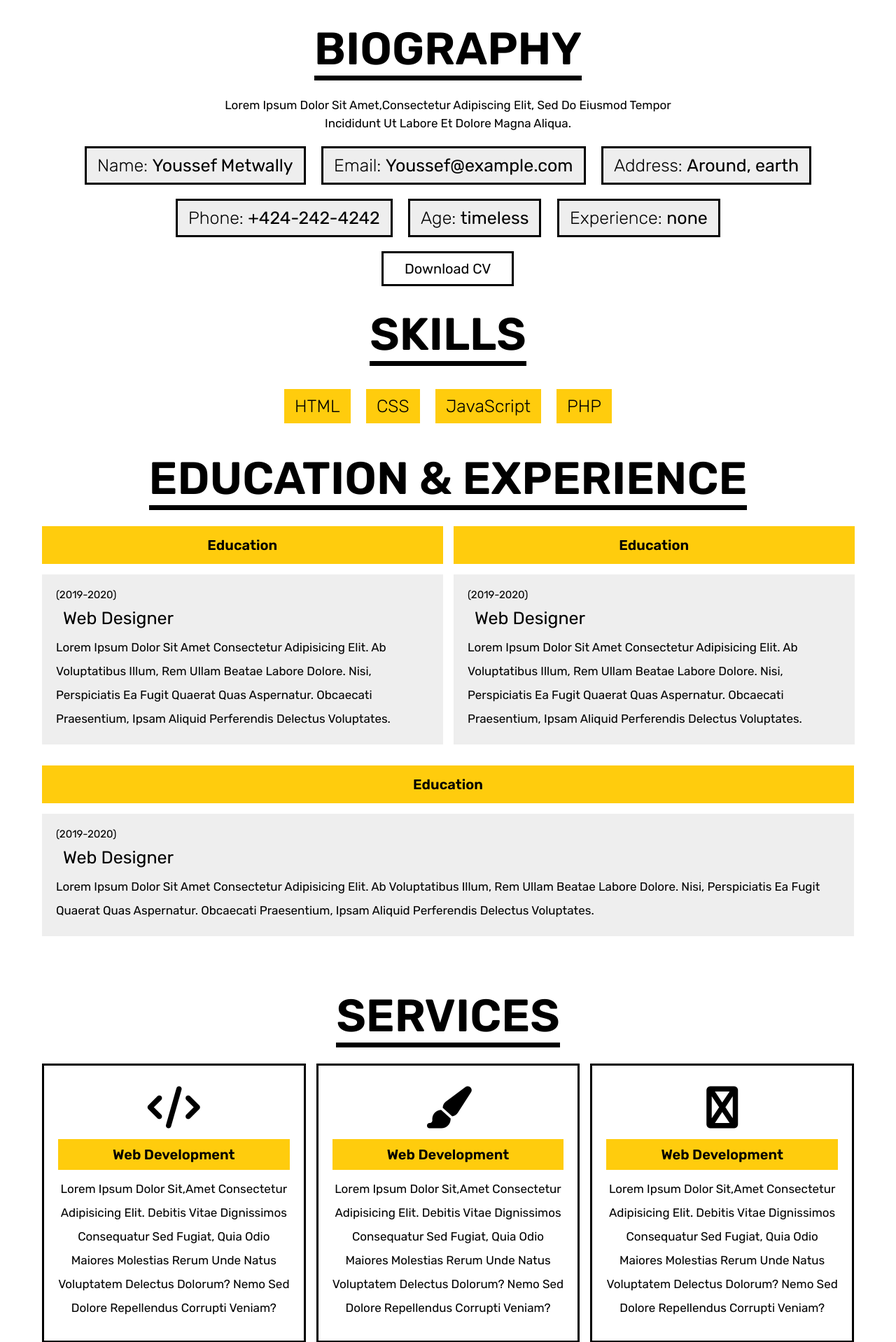
After one commit to youssef4140/PHP-MVC-Framework, a PHP site: page / in a window 1280 px wide. The commit adds this page. Shown: the part 712-2630 px from the top of the page at 70% size. Run offline with PHP 8.4, Linux system fonts and the light colour scheme.

Commit message:
finished public

```diff
--- /dev/null
+++ b/public/index.php
@@ -0,0 +1,164 @@
+<!DOCTYPE html>
+<html lang="en">
+
+<head>
+    <meta charset="UTF-8">
+    <meta name="viewport" content="width=device-width, initial-scale=1.0">
+    <title>Youssef's Portfolio</title>
+    <link rel="stylesheet" href="https://cdnjs.cloudflare.com/ajax/libs/font-awesome/6.4.2/css/all.min.css" integrity="sha512-z3gLpd7yknf1YoNbCzqRKc4qyor8gaKU1qmn+CShxbuBusANI9QpRohGBreCFkKxLhei6S9CQXFEbbKuqLg0DA==" crossorigin="anonymous" referrerpolicy="no-referrer" />
+    <link href="https://unpkg.com/aos@2.3.1/dist/aos.css" rel="stylesheet">
+    <link rel="stylesheet" href="./styles/style.css">
+</head>
+
+<body>
+    <header class="header">
+        <div id="menu-btn" class="fas fa-bars"></div>
+        <a href="#home" class="logo">Portfolio</a>
+        <nav class="navbar">
+            <a href="#home">home</a>
+            <a href="#about">about</a>
+            <a href="#services">services</a>
+            <!-- <a href="#portfolio">portfolio</a> -->
+            <!-- <a href="#contact">contact</a> -->
+        </nav>
+        <div class="follow">
+            <a href="#" class="fab fa-facebook-f"></a>
+            <a href="#" class="fab fa-twitter"></a>
+            <a href="#" class="fab fa-instagram"></a>
+            <a href="#" class="fab fa-linkedin"></a>
+            <a href="#" class="fab fa-github"></a>
+        </div>
+    </header>
+    <section class="home" id="home">
+        <div class="image" data-aos="fade-right">
+            <img src="https://picsum.photos/400/600" alt="me">
+        </div>
+        <div class="content" >
+            <h3 data-aos="fade-up">Name is Metwally, Youssef Metwally.</h3>
+            <span data-aos="fade-up">Web Developer</span>
+            <p data-aos="fade-up">Lorem ipsum dolor sit amet,consectetur adipiscing elit,
+                sed do eiusmod tempor incididunt ut labore et dolore magna aliqua.</p>
+            <a data-aos="fade-up" href="#about" class="btn">about me</a>
+        </div>
+    </section>
+
+    <section class="about" id="about">
+        <h1 class="heading" data-aos="fade-up"><span>biography</span></h1>
+        <div class="biography" >
+            <p data-aos="fade-up">Lorem ipsum dolor sit amet,consectetur adipiscing elit,
+                sed do eiusmod tempor incididunt ut labore et dolore magna aliqua.
+            </p>
+            <div class="bio">
+                <h3 data-aos="zoom-in"><span>name: </span>Youssef Metwally</h3>
+                <h3 data-aos="zoom-in"><span>email: </span>Youssef@example.com</h3>
+                <h3 data-aos="zoom-in"><span>address: </span>Around, earth</h3>
+                <h3 data-aos="zoom-in"><span>phone: </span>+424-242-4242</h3>
+                <h3 data-aos="zoom-in"><span>age: </span>timeless</h3>
+                <h3 data-aos="zoom-in"><span>experience: </span>none</h3>
+            </div>
+            <a data-aos="flip-up" href="#">download CV</a>
+        </div>
+
+        <div class="skills">
+            <h1 class="heading"><span>skills</span></h1>
+            <div class="progress">
+                <h3 data-aos="flip-up"><span>HTML</span></h3>
+                <h3 data-aos="flip-up"><span>CSS</span></h3>
+                <h3 data-aos="flip-up"><span>JavaScript</span></h3>
+                <h3 data-aos="flip-up"><span>PHP</span></h3>
+            </div>
+        </div>
+        <div class="edu-exp">
+            <h1 class="heading"><span>education & experience</span></h1>
+            <div class="row">
+                <div class="box-container" data-aos="zoom-out-up">
+                    <h3 class="title">education</h3>
+                    <div class="box">
+                        <span>(2019-2020)</span>
+                        <h3>web designer</h3>
+                        <p>Lorem ipsum dolor sit amet consectetur adipisicing elit.
+                            Ab voluptatibus illum, rem ullam beatae labore dolore.
+                            Nisi, perspiciatis ea fugit quaerat quas aspernatur.
+                            Obcaecati praesentium, ipsam aliquid perferendis delectus voluptates.
+                        </p>
+                    </div>
+                </div>
+                <div class="box-container" data-aos="zoom-out-up">
+                    <h3 class="title">education</h3>
+                    <div class="box">
+                        <span>(2019-2020)</span>
+                        <h3>web designer</h3>
+                        <p>Lorem ipsum dolor sit amet consectetur adipisicing elit.
+                            Ab voluptatibus illum, rem ullam beatae labore dolore.
+                            Nisi, perspiciatis ea fugit quaerat quas aspernatur.
+                            Obcaecati praesentium, ipsam aliquid perferendis delectus voluptates.
+                        </p>
+                    </div>
+                </div>
+                <div class="box-container" data-aos="zoom-out-up">
+                    <h3 class="title">education</h3>
+                    <div class="box">
+                        <span>(2019-2020)</span>
+                        <h3>web designer</h3>
+                        <p>Lorem ipsum dolor sit amet consectetur adipisicing elit.
+                            Ab voluptatibus illum, rem ullam beatae labore dolore.
+                            Nisi, perspiciatis ea fugit quaerat quas aspernatur.
+                            Obcaecati praesentium, ipsam aliquid perferendis delectus voluptates.
+                        </p>
+                    </div>
+                </div>
+            </div>
+        </div>
+    </section>
+    <section class="services" id="services">
+        <h1 class="heading"><span>services</span></h1>
+        <div class="box-container">
+            <div class="box" data-aos="fade-up">
+                <i class="fas fa-code"></i>
+                    <h3>web development</h3>
+                    <p>Lorem ipsum dolor sit,amet consectetur adipisicing elit.
+                        Debitis vitae dignissimos consequatur sed fugiat,
+                        quia odio maiores molestias rerum unde natus voluptatem delectus dolorum?
+                        Nemo sed dolore repellendus corrupti veniam?
+                    </p>
+            </div>
+            <div class="box" data-aos="fade-up">
+                <i class="fas fa-paint-brush"></i>
+                    <h3>web development</h3>
+                    <p>Lorem ipsum dolor sit,amet consectetur adipisicing elit.
+                        Debitis vitae dignissimos consequatur sed fugiat,
+                        quia odio maiores molestias rerum unde natus voluptatem delectus dolorum?
+                        Nemo sed dolore repellendus corrupti veniam?
+                    </p>
+            </div>
+            <div class="box" data-aos="fade-up">
+                <i class="fas fa-bootstrap"></i>
+                    <h3>web development</h3>
+                    <p>Lorem ipsum dolor sit,amet consectetur adipisicing elit.
+                        Debitis vitae dignissimos consequatur sed fugiat,
+                        quia odio maiores molestias rerum unde natus voluptatem delectus dolorum?
+                        Nemo sed dolore repellendus corrupti veniam?
+                    </p>
+            </div>
+        </div>
+    </section>
+<!-- <section class="portfolio" id="portfolio">
+    <h1 class="heading"><span>portfolio</span></h1>
+    <div class="box-container">
+        <div class="box">
+            <img src="" alt="">
+        </div>
+    </div>
+</section> -->
+
+    <script src="./scripts/script.js"></script>
+    <script src="https://unpkg.com/aos@2.3.1/dist/aos.js"></script>
+    <script>
+    AOS.init({
+        duration:800,
+        delay:300
+    })
+    </script>
+</body>
+
+</html>
--- a/style.css
+++ b/public/styles/style.css
@@ -110,6 +110,16 @@ html body {
   padding-left: 35rem;
 }
 
+.heading {
+  margin-bottom: 3rem;
+  text-align: center;
+}
+.heading span {
+  text-transform: uppercase;
+  font-size: 6.5rem;
+  border-bottom: 0.7rem solid #000;
+}
+
 section {
   padding: 3rem 2rem;
   margin: 0 auto;
@@ -165,6 +175,124 @@ section {
   color: #fff;
 }
 
+.about .biography p {
+  margin: 1rem auto;
+  max-width: 70rem;
+  line-height: 1.5;
+  font-size: 1.7rem;
+}
+.about .biography .bio {
+  margin-top: 1rem;
+}
+.about .biography .bio h3 {
+  padding: 1rem 1.5rem;
+  display: inline-block;
+  margin: 1rem;
+  background-color: #eee;
+  border: 0.3rem solid #000;
+  word-break: break-all;
+  font-size: 2.5rem;
+  font-weight: normal;
+  text-transform: none;
+}
+.about .biography .bio h3 span {
+  font-weight: lighter;
+}
+.about .biography a {
+  display: inline-block;
+  margin-top: 1rem;
+  cursor: pointer;
+  padding: 1rem 3rem;
+  border: 0.3rem solid #000;
+  font-size: 2rem;
+}
+.about .biography a:hover {
+  background-color: #000;
+  color: #fff;
+}
+.about .skills {
+  margin: 3rem 0;
+}
+.about .skills .progress {
+  margin-top: 1rem;
+}
+.about .skills h3 {
+  padding: 1rem 1.5rem;
+  display: inline-block;
+  margin: 1rem;
+  background-color: #ffcc0d;
+  word-break: break-all;
+  font-size: 2.5rem;
+  font-weight: normal;
+  text-transform: none;
+}
+.about .skills h3 span {
+  font-weight: lighter;
+  color: #000;
+}
+.about .edu-exp .row {
+  display: flex;
+  flex-wrap: wrap;
+  gap: 1.5rem;
+}
+.about .edu-exp .row .box-container {
+  flex: 1 1 40rem;
+}
+.about .edu-exp .row .box-container .box {
+  text-align: left;
+  margin: 1.5rem 0;
+  background-color: #eee;
+  padding: 2rem;
+}
+.about .edu-exp .row .box-container .box span {
+  font-size: 1.5rem;
+}
+.about .edu-exp .row .box-container .box h3 {
+  font-size: 2.5rem;
+  font-weight: normal;
+  margin: 1rem;
+}
+.about .edu-exp .row .box-container .box p {
+  line-height: 2;
+  font-size: 1.7rem;
+}
+.about .edu-exp .row .box-container .title {
+  padding: 1.5rem;
+  font-size: 2rem;
+  background-color: #ffcc0d;
+}
+
+.services .box-container {
+  display: grid;
+  grid-template-columns: repeat(auto-fit, minmax(30rem, 1fr));
+  gap: 1.5rem;
+  align-items: flex-start;
+}
+.services .box-container .box {
+  padding: 3rem 2rem;
+  border: 0.3rem solid #000;
+}
+.services .box-container .box p {
+  line-height: 2;
+  font-size: 1.7rem;
+}
+.services .box-container .box i {
+  font-size: 6rem;
+  margin-bottom: 0.5rem;
+}
+.services .box-container .box h3 {
+  margin: 1rem 0;
+  font-size: 2rem;
+  padding: 1rem;
+  background-color: #ffcc0d;
+}
+.services .box-container .box:hover {
+  background-color: #000;
+}
+.services .box-container .box:hover i, .services .box-container .box:hover p {
+  color: #fff;
+}
+
 @media (max-width: 991px) {
   html {
     font-size: 55%;
@@ -187,4 +315,10 @@ section {
     width: 100%;
     height: auto;
   }
+  .heading span {
+    font-size: 4rem;
+  }
+  .about .biography .bio h3 {
+    font-size: 2rem;
+  }
 }/*# sourceMappingURL=style.css.map */
--- a/style.scss
+++ b/public/styles/style.scss
@@ -124,7 +124,15 @@ html{
 .b-active{
     padding-left: 35rem;
 }
-
+.heading{
+    margin-bottom: 3rem;
+    text-align: center;
+    span{
+        text-transform: uppercase;
+        font-size:6.5rem;
+        border-bottom:$border-bold ;
+    }
+}
 
 section{
     padding:3rem 2rem;
@@ -170,6 +178,126 @@ section{
 
     }
 }
+.about{
+
+    .biography{
+        p{
+            margin:1rem auto;
+            max-width: 70rem;
+            line-height: 1.5;
+            font-size:1.7rem;
+        }
+        .bio{
+            margin-top:1rem;
+            h3{
+                padding:1rem 1.5rem;
+                display:inline-block;
+                margin:1rem;
+                background-color: $bg;
+                border:$border-light;
+                word-break: break-all;
+                font-size: 2.5rem;
+                font-weight:normal;
+                text-transform:none;
+                span{
+                    font-weight: lighter;
+                }
+            }
+        }
+        a{
+            @include btn();
+        }
+    }
+    .skills{
+        margin:3rem 0;
+        .progress{
+            margin-top:1rem;
+        } h3{
+            padding:1rem 1.5rem;
+            display:inline-block;
+            margin:1rem;
+            background-color: $primary;
+            word-break: break-all;
+            font-size: 2.5rem;
+            font-weight:normal;
+            text-transform:none;
+            span{
+                font-weight: lighter;
+                color:$black;
+
+            }
+        }
+    }
+    .edu-exp{
+        .row{
+            display:flex;
+            flex-wrap: wrap;
+            gap:1.5rem;
+            .box-container{
+                flex:1 1 40rem;
+                .box{
+                    text-align: left;
+                    margin: 1.5rem 0;
+                    background-color: $bg;
+                    padding:2rem;
+                    span{
+                        font-size: 1.5rem;
+                    }
+                    h3{
+                        font-size:2.5rem;
+                        font-weight: normal;
+                        margin:1rem;
+                    }
+                    p{
+                        line-height: 2;
+                        font-size: 1.7rem;
+                    }
+                }
+                .title{
+                    padding:1.5rem;
+                    font-size:2rem;
+                    background-color: $primary;
+                }
+            }
+        }
+    }
+}
+.services{
+    .box-container{
+        display:grid;
+        grid-template-columns:repeat(auto-fit,minmax(30rem,1fr)) ;
+        gap:1.5rem;
+        align-items: flex-start;
+        .box{
+            padding:3rem 2rem;
+            border:$border-light;
+            p {
+                line-height: 2;
+                font-size: 1.7rem;
+            }
+            i{
+                font-size:6rem;
+                margin-bottom:.5rem
+            }
+            h3{
+                margin:1rem 0;
+                font-size: 2rem;
+                padding:1rem;
+                background-color: $primary;
+            }
+            &:hover{
+                background-color: $black;
+
+            }
+            &:hover i,&:hover p{
+                color:$white;
+            }
+
+        }
+
+    }
+}
+
 
 @media (max-width:991px){
     html{
@@ -193,4 +321,10 @@ section{
         width:100%;
         height:auto;
     }
+    .heading span{
+        font-size: 4rem;
+    }
+    .about .biography .bio h3{
+        font-size: 2rem;
+    }
 }
```
Also changed, not shown: index.php (deleted, +0 -46 lines), public/scripts/script.js (renamed from script.js), 3 other files.
